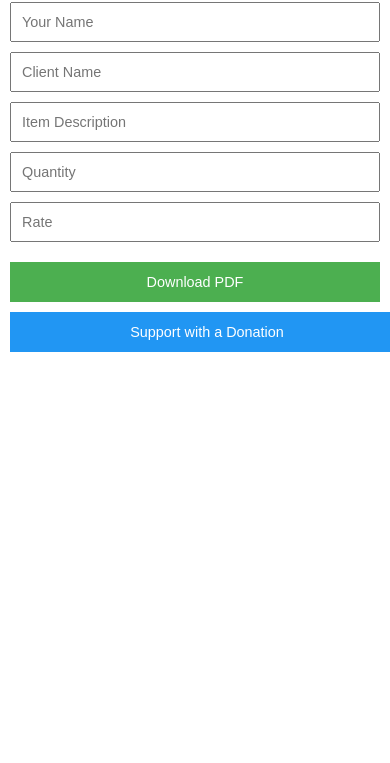
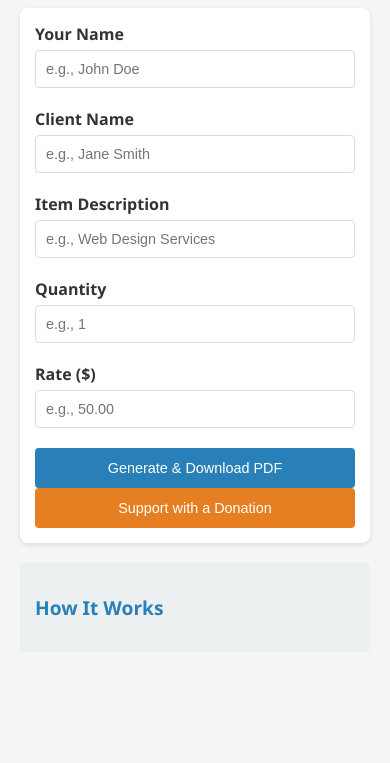
Before and after one commit to onetwo346/invoice-generator, a plain HTML site: page index.html in a window 390 px wide. Shown: the part 81-844 px from the top of the page. Drawn offline with nearby package versions, Linux system fonts and the light colour scheme.

Commit message:
Update index.html

```diff
--- a/index.html
+++ b/index.html
@@ -1,66 +1,171 @@
 <!DOCTYPE html>
 <html>
 <head>
-  <title>Free Invoice Generator</title>
+  <title>Invoice Generator Pro</title>
   <script src="https://cdnjs.cloudflare.com/ajax/libs/jspdf/2.5.1/jspdf.umd.min.js"></script>
   <meta name="viewport" content="width=device-width, initial-scale=1.0">
   <style>
     body {
-      font-family: Arial, sans-serif;
-      max-width: 800px;
-      margin: 20px auto;
-      padding: 10px;
+      font-family: 'Segoe UI', Arial, sans-serif;
+      max-width: 900px;
+      margin: 0 auto;
+      padding: 20px;
+      background: #f5f5f5;
+      color: #333;
     }
     h1 {
-      font-size: 1.5em;
+      font-size: 2em;
+      color: #2c3e50;
       text-align: center;
+      margin-bottom: 20px;
+    }
+    .container {
+      background: white;
+      padding: 20px;
+      border-radius: 8px;
+      box-shadow: 0 2px 5px rgba(0,0,0,0.1);
     }
     .form-group {
-      margin-bottom: 15px;
+      margin-bottom: 20px;
+    }
+    label {
+      display: block;
+      font-weight: bold;
+      margin-bottom: 5px;
     }
     input {
       width: 100%;
       padding: 10px;
-      margin: 5px 0;
+      border: 1px solid #ddd;
+      border-radius: 4px;
+      font-size: 1em;
       box-sizing: border-box;
-      font-size: 1em;
     }
-    button, a.btn {
-      display: block;
+    button {
       width: 100%;
       padding: 12px;
-      margin: 10px 0;
-      background: #4CAF50;
+      background: #2980b9;
       color: white;
-      text-align: center;
       border: none;
-      text-decoration: none;
+      border-radius: 4px;
       font-size: 1.1em;
       cursor: pointer;
+      transition: background 0.3s;
     }
-    a.btn {
-      background: #2196F3;
+    button:hover {
+      background: #3498db;
+    }
+    .donate-btn {
+      background: #e67e22;
+    }
+    .donate-btn:hover {
+      background: #f39c12;
+    }
+    .how-it-works {
+      margin-top: 20px;
+      background: #ecf0f1;
+      padding: 15px;
+      border-radius: 4px;
+    }
+    .how-it-works h2 {
+      font-size: 1.2em;
+      cursor: pointer;
+      color: #2980b9;
+    }
+    .how-it-works ol {
+      display: none;
+      padding-left: 20px;
+    }
+    .how-it-works ol.active {
+      display: block;
+    }
+    /* Modal for Stripe */
+    .modal {
+      display: none;
+      position: fixed;
+      top: 0;
+      left: 0;
+      width: 100%;
+      height: 100%;
+      background: rgba(0,0,0,0.5);
+      justify-content: center;
+      align-items: center;
+    }
+    .modal-content {
+      background: white;
+      width: 90%;
+      max-width: 500px;
+      height: 80%;
+      border-radius: 8px;
+      overflow: hidden;
+    }
+    .modal-content iframe {
+      width: 100%;
+      height: 100%;
+      border: none;
+    }
+    .close {
+      position: absolute;
+      top: 10px;
+      right: 20px;
+      font-size: 24px;
+      cursor: pointer;
     }
     @media (max-width: 600px) {
-      h1 { font-size: 1.2em; }
-      input, button, a.btn { font-size: 0.9em; }
+      h1 { font-size: 1.5em; }
+      input, button { font-size: 0.9em; }
+      .container { padding: 15px; }
     }
   </style>
 </head>
 <body>
-  <h1>Free Invoice Generator</h1>
-  <div class="form-group">
-    <input id="senderName" placeholder="Your Name" required><br>
-    <input id="clientName" placeholder="Client Name" required><br>
-    <input id="itemDesc" placeholder="Item Description" required><br>
-    <input id="itemQty" type="number" placeholder="Quantity" min="1" required><br>
-    <input id="itemRate" type="number" placeholder="Rate" min="0" step="0.01" required><br>
+  <h1>Invoice Generator Pro</h1>
+  <div class="container">
+    <div class="form-group">
+      <label for="senderName">Your Name</label>
+      <input id="senderName" placeholder="e.g., John Doe" required>
+    </div>
+    <div class="form-group">
+      <label for="clientName">Client Name</label>
+      <input id="clientName" placeholder="e.g., Jane Smith" required>
+    </div>
+    <div class="form-group">
+      <label for="itemDesc">Item Description</label>
+      <input id="itemDesc" placeholder="e.g., Web Design Services" required>
+    </div>
+    <div class="form-group">
+      <label for="itemQty">Quantity</label>
+      <input id="itemQty" type="number" placeholder="e.g., 1" min="1" required>
+    </div>
+    <div class="form-group">
+      <label for="itemRate">Rate ($)</label>
+      <input id="itemRate" type="number" placeholder="e.g., 50.00" min="0" step="0.01" required>
+    </div>
+    <button onclick="generatePDF()">Generate & Download PDF</button>
+    <button class="donate-btn" onclick="openDonation()">Support with a Donation</button>
   </div>
-  <button onclick="generatePDF()">Download PDF</button>
-  <a href="https://buy.stripe.com/00g16Q5xv4Cw05G6oo" target="_blank" class="btn">Support with a Donation</a>
+
+  <div class="how-it-works">
+    <h2 onclick="toggleHowItWorks()">How It Works</h2>
+    <ol id="howItWorksList">
+      <li>Fill in your details and the client’s info above.</li>
+      <li>Add your item description, quantity, and rate.</li>
+      <li>Click "Generate & Download PDF" to create your invoice—it’ll download automatically!</li>
+      <li>Love this tool? Support it with a donation to keep it free for everyone.</li>
+    </ol>
+  </div>
+
+  <!-- Modal for Stripe Donation -->
+  <div id="donationModal" class="modal">
+    <div class="modal-content">
+      <span class="close" onclick="closeDonation()">×</span>
+      <iframe src="https://buy.stripe.com/00g16Q5xv4Cw05G6oo"></iframe>
+    </div>
+  </div>
 
   <script>
     const { jsPDF } = window.jspdf;
+
     function generatePDF() {
       const doc = new jsPDF();
       const senderName = document.getElementById("senderName").value;
@@ -70,24 +175,44 @@
       const rate = document.getElementById("itemRate").value;
       const total = (qty * rate).toFixed(2);
 
-      // PDF layout
-      doc.setFontSize(16);
-      doc.text("Invoice", 10, 10);
+      // Professional PDF layout
+      doc.setFontSize(18);
+      doc.text("Invoice", 20, 20);
       doc.setFontSize(12);
-      doc.text(`From: ${senderName}`, 10, 20);
-      doc.text(`To: ${clientName}`, 10, 30);
-      doc.text(`${desc}: ${qty} x $${rate} = $${total}`, 10, 40);
-      doc.text("Made with ♥ by [YourName]. Support at: bit.ly/invoice-donate", 10, 50);
+      doc.text(`From: ${senderName}`, 20, 30);
+      doc.text(`To: ${clientName}`, 20, 40);
+      doc.text(`Description: ${desc}`, 20, 50);
+      doc.text(`Quantity: ${qty}`, 20, 60);
+      doc.text(`Rate: $${rate}`, 20, 70);
+      doc.text(`Total: $${total}`, 20, 80);
+      doc.setFontSize(10);
+      doc.text("Created by Invoice Generator Pro | Support us: bit.ly/invoice-donate", 20, 100);
 
-      // Download the PDF
+      // Auto-download
       doc.save("invoice.pdf");
 
-      // Donation prompt
+      // Optional: Show donation prompt after download
       setTimeout(() => {
-        if (confirm("Thanks for using this free tool! If it helped you, consider a small donation to keep it running.")) {
-          window.open("https://buy.stripe.com/00g16Q5xv4Cw05G6oo", "_blank");
+        if (confirm("Invoice downloaded! If this tool helped you, please consider supporting it.")) {
+          openDonation();
         }
-      }, 500); // Delay to ensure download starts first
+      }, 500);
+    }
+
+    // Toggle How It Works section
+    function toggleHowItWorks() {
+      const list = document.getElementById("howItWorksList");
+      list.classList.toggle("active");
+    }
+
+    // Open Donation Modal
+    function openDonation() {
+      document.getElementById("donationModal").style.display = "flex";
+    }
+
+    // Close Donation Modal
+    function closeDonation() {
+      document.getElementById("donationModal").style.display = "none";
     }
   </script>
 </body>
```
